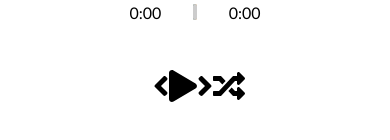
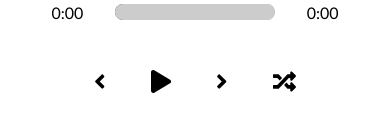
Before and after one commit to rabienasser/React-Sandbox, a React (Create React App) app in the folder music-player/: page / in a window 390 px wide. Shown: the part 620-760 px from the top of the page. Built offline with nearby package versions, Linux system fonts and the light colour scheme.

Commit message:
final styling touches

```diff
--- a/music-player/src/App.js
+++ b/music-player/src/App.js
@@ -53,7 +53,7 @@ function App() {
    };
 
    return (
-      <div className="App">
+      <div className={`App ${libraryStatus ? "library-active" : ""}`}>
          <Nav
             libraryStatus={libraryStatus}
             setLibraryStatus={setLibraryStatus}
--- a/music-player/src/app.scss
+++ b/music-player/src/app.scss
@@ -19,3 +19,11 @@ h4 {
    font-weight: 400;
    color: rgb(100, 100, 100);
 }
+
+.App {
+   transition: all 0.5s ease;
+}
+
+.library-active {
+   margin-left: 20%;
+}
--- a/music-player/src/components/Library/library.style.scss
+++ b/music-player/src/components/Library/library.style.scss
@@ -22,6 +22,7 @@
          align-items: center;
          padding: 1rem 2rem;
          cursor: pointer;
+         transition: background ease 0.3s;
 
          &:hover {
             background: rgb(207, 238, 255);
@@ -71,3 +72,9 @@
    transform: translateX(0);
    opacity: 1;
 }
+
+@media screen and (max-width: 768px) {
+   .library {
+      width: 100%;
+   }
+}
--- a/music-player/src/components/Nav/nav.style.scss
+++ b/music-player/src/components/Nav/nav.style.scss
@@ -17,3 +17,11 @@ nav {
       }
    }
 }
+
+@media screen and (max-width: 768px) {
+   nav {
+      button {
+         z-index: 10;
+      }
+   }
+}
--- a/music-player/src/components/Player/Player.style.scss
+++ b/music-player/src/components/Player/Player.style.scss
@@ -75,3 +75,22 @@
       cursor: pointer;
    }
 }
+
+@media screen and (max-width: 768px) {
+   .time-control {
+      width: 90% !important;
+   }
+
+   .play-control {
+      width: 60%;
+   }
+}
+
+@media screen and (max-width: 500px) {
+   .skip-back,
+   .skip-forward,
+   .play,
+   .shuffle-btn {
+      font-size: 23px;
+   }
+}
--- a/music-player/src/components/Song/Song.style.scss
+++ b/music-player/src/components/Song/Song.style.scss
@@ -18,3 +18,11 @@
       font-size: 1rem;
    }
 }
+
+@media screen and (max-width: 768px) {
+   .song-container {
+      img {
+         width: 45%;
+      }
+   }
+}
```
